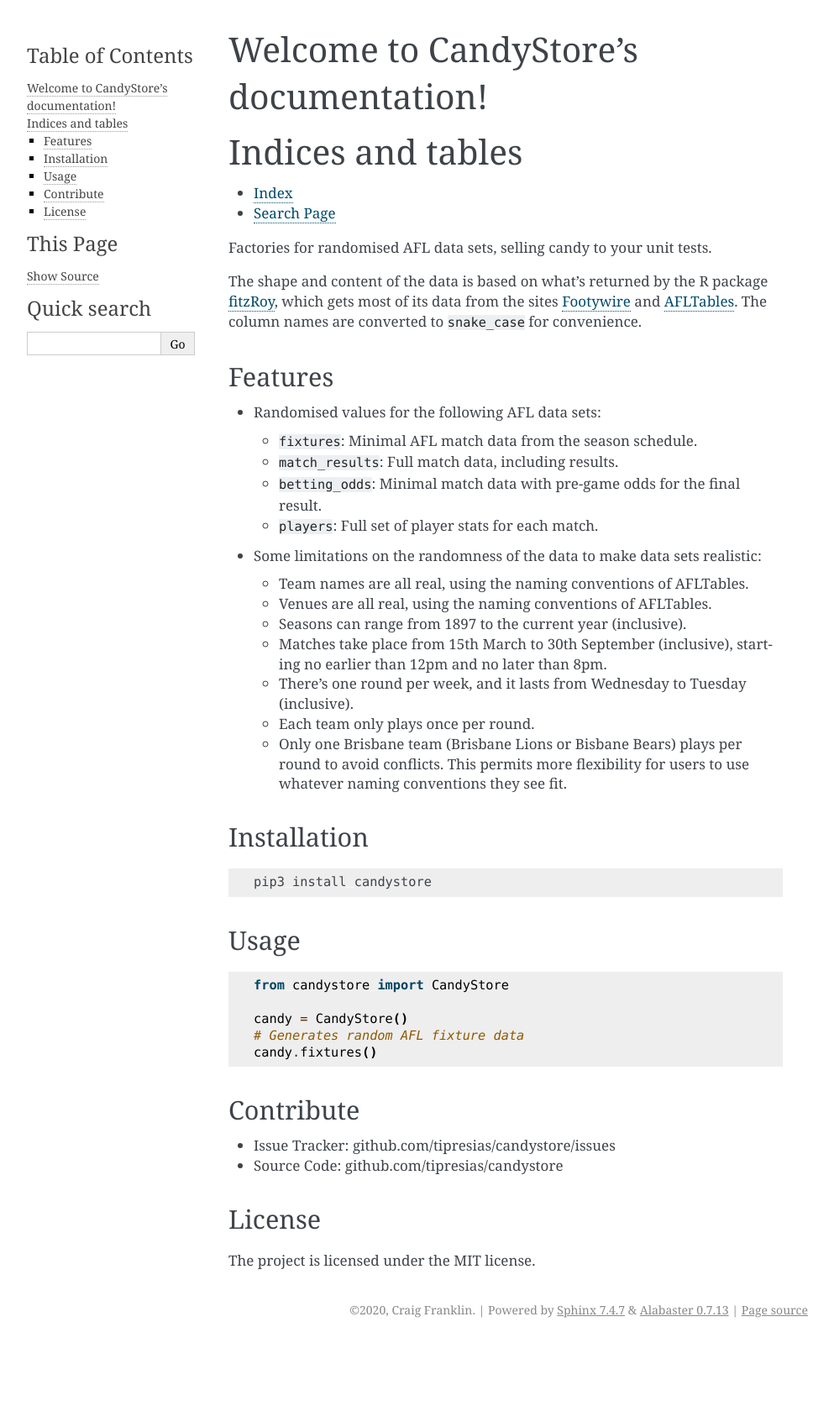
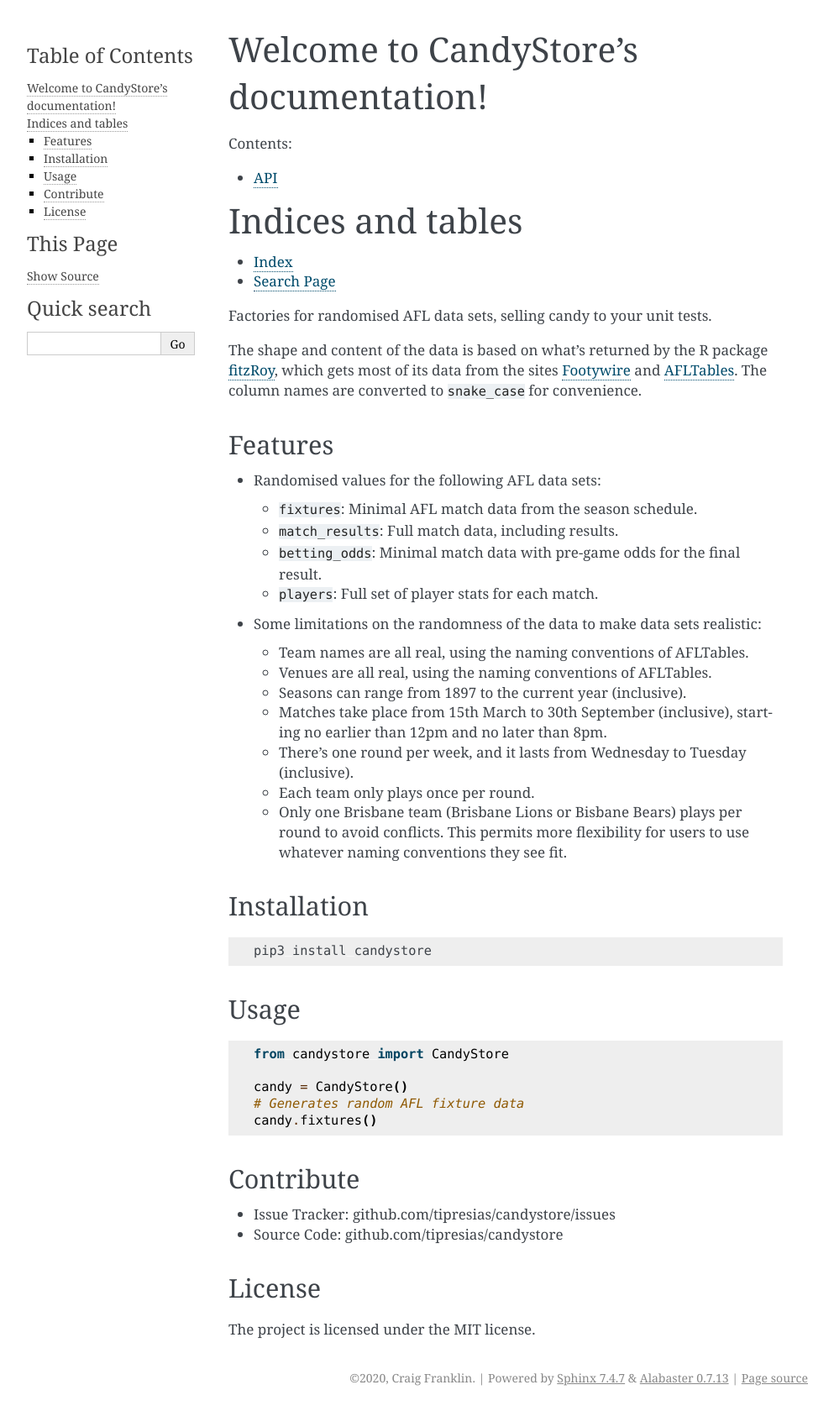
Before and after one commit to tipresias/candystore, a Sphinx documentation site: the page built from docs/source/index.rst, in a window 1280 px wide. Shown: the whole page at 84% size, without its empty margins (148-1141 px from the left). Built offline with Sphinx 7.4.7, drawn with Linux system fonts in a browser that asks for light colours; before the commit the page ends 1599 px from its top, so only the background shows below that.

Commit message:
Add docstrings to built documentation

```diff
--- /dev/null
+++ b/docs/source/code.rst
@@ -0,0 +1,5 @@
+API
+===
+
+.. autoclass:: candystore.CandyStore
+  :members:
--- a/docs/source/conf.py
+++ b/docs/source/conf.py
@@ -11,10 +11,11 @@
 # If extensions (or modules to document with autodoc) are in another directory,
 # add these directories to sys.path here. If the directory is relative to the
 # documentation root, use os.path.abspath to make it absolute, like shown here.
-#
-# import os
-# import sys
-# sys.path.insert(0, os.path.abspath('.'))
+
+import os
+import sys
+
+sys.path.insert(0, os.path.abspath(os.path.join(__file__, "../../")))
 
 
 # -- Project information -----------------------------------------------------
@@ -32,8 +33,7 @@
 # Add any Sphinx extension module names here, as strings. They can be
 # extensions coming with Sphinx (named 'sphinx.ext.*') or your custom
 # ones.
-extensions = [
-]
+extensions = ["sphinx.ext.autodoc"]
 
 # Add any paths that contain templates here, relative to this directory.
 templates_path = ["_templates"]
--- a/docs/source/index.rst
+++ b/docs/source/index.rst
@@ -4,6 +4,8 @@
 .. toctree::
   :maxdepth: 2
   :caption: Contents:
+
+  code
 
 
 Indices and tables
```
